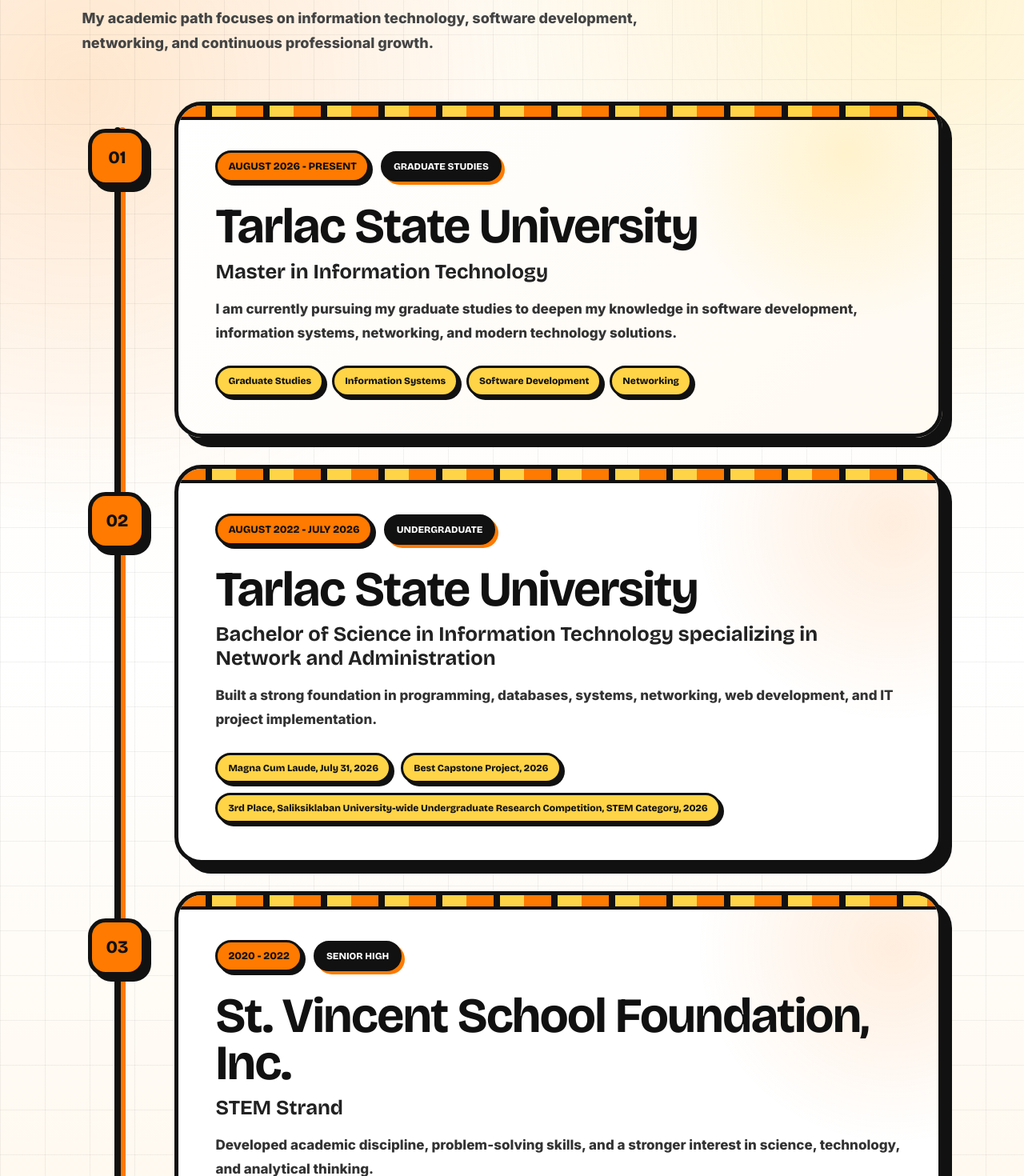
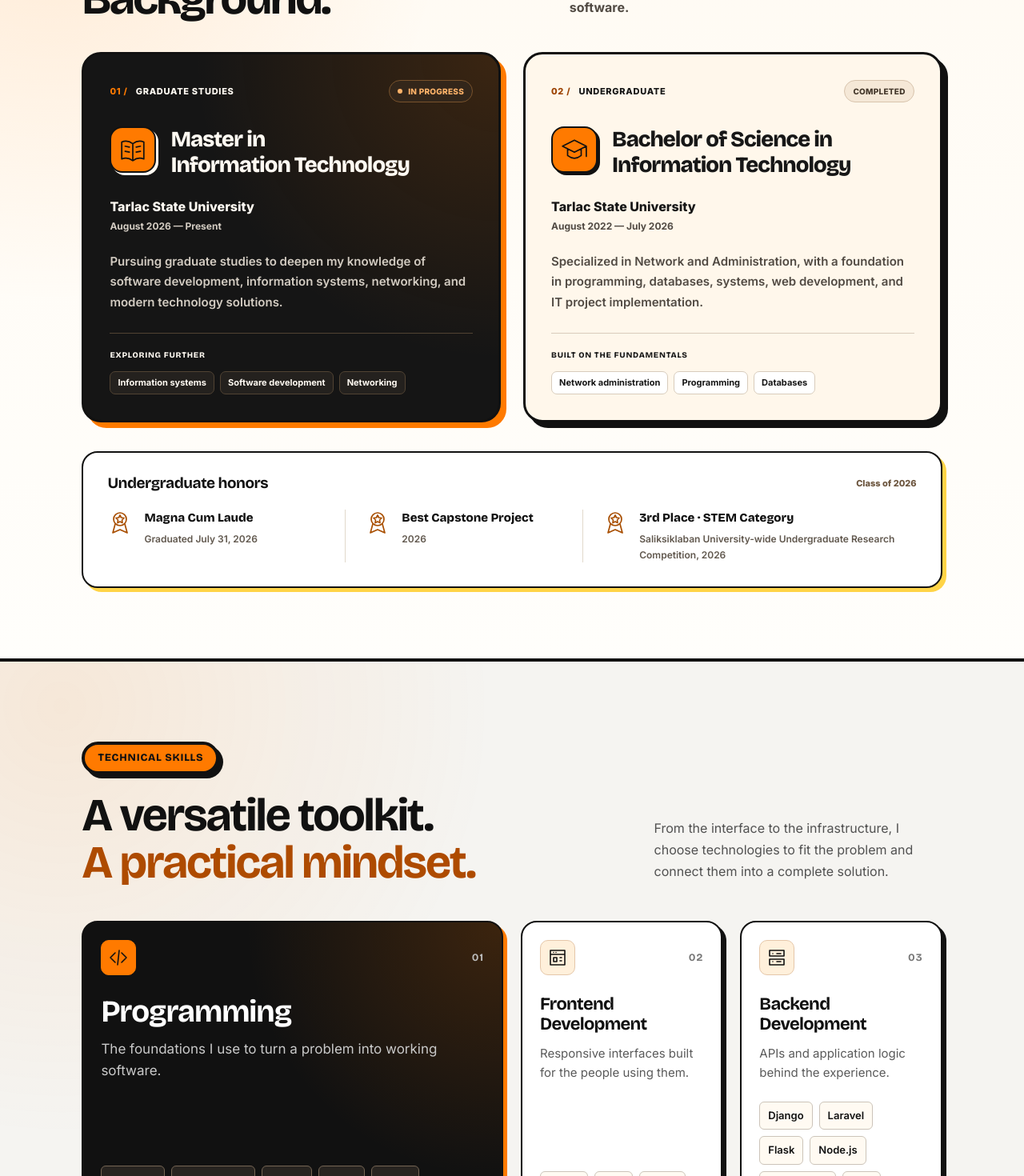
Before and after one commit to vrash12/frontend, a React (Vite) app: page /about in a window 1280 px wide. Shown: the part 2640-4110 px from the top of the page at 80% size. Built offline with nearby package versions, Linux system fonts and the light colour scheme; no server answers.

Commit message:
Redesign university education and remove SHS and leadership sections

```diff
--- a/src/lib/pageMotion.ts
+++ b/src/lib/pageMotion.ts
@@ -1,8 +1,8 @@
 const revealSelector = [
   ".mission-card", ".flagship-card", ".home-blog-card",
   ".about-summary-card", ".about-summary-approach", ".about-summary-tool-note",
-  ".education-card", ".about-skill-card", ".about-skills-workflow",
-  ".about-experience-card", ".refined-leadership-card",
+  ".education-card", ".education-honors", ".about-skill-card", ".about-skills-workflow",
+  ".about-experience-card",
   ".project-card", ".project-detail-story-card", ".project-detail-tech-card",
   ".project-case-study-section", ".project-detail-gallery-item",
   ".adventure-gallery-item",
--- a/src/pages/About.tsx
+++ b/src/pages/About.tsx
@@ -76,9 +76,18 @@
 ];
 
 const achievements = [
-  "Magna Cum Laude, July 31, 2026",
-  "Best Capstone Project, 2026",
-  "3rd Place, Saliksiklaban University-wide Undergraduate Research Competition, STEM Category, 2026",
+  {
+    title: "Magna Cum Laude",
+    detail: "Graduated July 31, 2026",
+  },
+  {
+    title: "Best Capstone Project",
+    detail: "2026",
+  },
+  {
+    title: "3rd Place · STEM Category",
+    detail: "Saliksiklaban University-wide Undergraduate Research Competition, 2026",
+  },
 ];
 
 const workingPrinciples = [
@@ -443,125 +452,110 @@
         </div>
       </section>
 
-      <section className="about-education-section enhanced-education-section">
-        <div className="about-section-heading education-heading-enhanced">
+      <section
+        className="about-education-section"
+        aria-labelledby="about-education-title"
+      >
+        <div className="education-inner">
+          <div className="education-heading">
+            <div>
               <p className="section-kicker">Education</p>
-
-          <h2>Academic Background</h2>
-
+              <h2 id="about-education-title">Academic <span>Background.</span></h2>
+            </div>
             <p>
-            My academic path focuses on information
-            technology, software development, networking, and
-            continuous professional growth.
+              A foundation in information technology. An ongoing
+              commitment to learning, research, and building better software.
             </p>
           </div>
 
-        <div className="education-journey">
-          <article className="education-card education-card-featured">
-            <div className="education-card-marker">
-              <span>01</span>
+          <div className="education-degrees">
+            <article className="education-card education-card-graduate">
+              <div className="education-card-top">
+                <p className="education-level"><span aria-hidden="true">01 /</span> Graduate studies</p>
+                <span className="education-status education-status-current">
+                  <span aria-hidden="true" /> In progress
+                </span>
               </div>
-
-            <div className="education-card-content">
-              <div className="education-card-top">
-                <span className="about-year-pill">
-                  August 2026 - Present
+              <div className="education-degree-heading">
+                <span className="education-degree-icon" aria-hidden="true">
+                  <svg viewBox="0 0 32 32" fill="none" stroke="currentColor" strokeWidth="1.6" strokeLinecap="round" strokeLinejoin="round">
+                    <path d="M3 7c5-2 9-1 13 2 4-3 8-4 13-2v20c-5-2-9-1-13 2-4-3-8-4-13-2V7Zm13 2v20M7 12l5 1m-5 5 5 1m8-6 5-1m-5 7 5-1" />
+                  </svg>
                 </span>
-
-                <strong>Graduate Studies</strong>
+                <h3>Master in <span>Information Technology</span></h3>
               </div>
-
-              <h3>Tarlac State University</h3>
-
-              <h4>Master in Information Technology</h4>
-
-              <p>
-                I am currently pursuing my graduate studies
-                to deepen my knowledge in software
-                development, information systems, networking,
-                and modern technology solutions.
+              <div className="education-institution">
+                <strong>Tarlac State University</strong>
+                <p><time dateTime="2026-08">August 2026</time> — Present</p>
+              </div>
+              <p className="education-description">
+                Pursuing graduate studies to deepen my knowledge of software
+                development, information systems, networking, and modern
+                technology solutions.
               </p>
-
-              <div className="education-focus-grid">
-                <span>Graduate Studies</span>
-                <span>Information Systems</span>
-                <span>Software Development</span>
-                <span>Networking</span>
-              </div>
+              <div className="education-focus">
+                <h4>Exploring further</h4>
+                <ul className="education-tags" aria-label="Graduate study focus areas">
+                  <li>Information systems</li>
+                  <li>Software development</li>
+                  <li>Networking</li>
+                </ul>
               </div>
             </article>
 
-          <article className="education-card">
-            <div className="education-card-marker">
-              <span>02</span>
+            <article className="education-card education-card-undergraduate">
+              <div className="education-card-top">
+                <p className="education-level"><span aria-hidden="true">02 /</span> Undergraduate</p>
+                <span className="education-status">Completed</span>
+              </div>
+              <div className="education-degree-heading">
+                <span className="education-degree-icon" aria-hidden="true">
+                  <svg viewBox="0 0 32 32" fill="none" stroke="currentColor" strokeWidth="1.6" strokeLinecap="round" strokeLinejoin="round">
+                    <path d="m2 12 14-7 14 7-14 7L2 12Zm6 3v8c5 4 11 4 16 0v-8m6-3v12" />
+                  </svg>
+                </span>
+                <h3>Bachelor of Science in <span>Information Technology</span></h3>
+              </div>
+              <div className="education-institution">
+                <strong>Tarlac State University</strong>
+                <p><time dateTime="2022-08">August 2022</time> — <time dateTime="2026-07">July 2026</time></p>
+              </div>
+              <p className="education-description">
+                Specialized in Network and Administration, with a foundation in
+                programming, databases, systems, web development, and IT
+                project implementation.
+              </p>
+              <div className="education-focus">
+                <h4>Built on the fundamentals</h4>
+                <ul className="education-tags" aria-label="Undergraduate study focus areas">
+                  <li>Network administration</li>
+                  <li>Programming</li>
+                  <li>Databases</li>
+                </ul>
+              </div>
+            </article>
           </div>
 
-            <div className="education-card-content">
-              <div className="education-card-top">
-                <span className="about-year-pill">
-                  August 2022 - July 2026
-                </span>
-
-                <strong>Undergraduate</strong>
+          <aside className="education-honors" aria-labelledby="education-honors-title">
+            <div className="education-honors-heading">
+              <h3 id="education-honors-title">Undergraduate honors</h3>
+              <span>Class of 2026</span>
             </div>
-
-              <h3>Tarlac State University</h3>
-
-              <h4>
-                Bachelor of Science in Information Technology
-                specializing in Network and Administration
-              </h4>
-
-              <p>
-                Built a strong foundation in programming,
-                databases, systems, networking, web
-                development, and IT project implementation.
-              </p>
-
-              <div className="about-achievement-list education-achievement-list">
+            <ul className="education-honors-list">
               {achievements.map((achievement) => (
-                  <span key={achievement}>
-                    {achievement}
-                  </span>
+                <li key={achievement.title}>
+                  <svg viewBox="0 0 32 32" fill="none" stroke="currentColor" strokeWidth="1.7" strokeLinecap="round" strokeLinejoin="round" aria-hidden="true">
+                    <circle cx="16" cy="12" r="8" />
+                    <path d="m10 18-3 11 9-4 9 4-3-11m-6-11 1.5 3 3.5.5-2.5 2.5.5 3.5-3-1.5-3 1.5.5-3.5-2.5-2.5 3.5-.5L16 7Z" />
+                  </svg>
+                  <div>
+                    <h4>{achievement.title}</h4>
+                    <p>{achievement.detail}</p>
+                  </div>
+                </li>
               ))}
-              </div>
-            </div>
-          </article>
-
-          <article className="education-card">
-            <div className="education-card-marker">
-              <span>03</span>
-            </div>
-
-            <div className="education-card-content">
-              <div className="education-card-top">
-                <span className="about-year-pill">
-                  2020 - 2022
-                </span>
-
-                <strong>Senior High</strong>
-              </div>
-
-              <h3>
-                St. Vincent School Foundation, Inc.
-              </h3>
-
-              <h4>STEM Strand</h4>
-
-              <p>
-                Developed academic discipline,
-                problem-solving skills, and a stronger
-                interest in science, technology, and
-                analytical thinking.
-              </p>
-
-              <div className="education-focus-grid">
-                <span>STEM</span>
-                <span>Research</span>
-                <span>Problem Solving</span>
-              </div>
-            </div>
-          </article>
+            </ul>
+          </aside>
         </div>
       </section>
 
@@ -783,34 +777,6 @@
         </div>
       </section>
 
-      <section className="about-leadership-section">
-        <div className="about-leadership-card refined-leadership-card">
-          <div className="about-leadership-copy">
-            <p className="section-kicker">
-              Leadership
-            </p>
-
-            <h2>
-              Serving through mentorship and community.
-            </h2>
-          </div>
-
-          <div className="about-leadership-info">
-            <h3>Youth Leader — Deep & Wide PH</h3>
-
-            <p>
-              I mentor and guide youth members through
-              faith-based activities and group discussions,
-              helping develop my communication, teaching, and
-              leadership skills.
-            </p>
-
-            <span className="about-year-pill">
-              2024 - Present
-            </span>
-          </div>
-        </div>
-      </section>
     </main>
   );
 }
--- a/src/styles/microinteractions.css
+++ b/src/styles/microinteractions.css
@@ -134,7 +134,7 @@
   :is(.about-skill-card, .about-experience-card, .about-summary-card,
     .about-skills-workflow, .about-summary-tool-note, .flagship-card,
     .project-detail-story-card, .project-detail-tech-card,
-    .refined-leadership-card, .home-blog-card, .project-card) {
+    .education-card, .education-honors, .home-blog-card, .project-card) {
     transition: transform var(--motion-normal) var(--motion-ease),
       box-shadow var(--motion-normal) var(--motion-ease),
       border-color var(--motion-normal) ease;
@@ -142,14 +142,15 @@
 
   :is(.about-skill-card-top svg, .about-experience-role-title svg,
     .about-summary-spark, .about-summary-step, .brand-logo-icon,
-    .about-experience-project-link > span, .flagship-case-link > span) {
+    .about-experience-project-link > span, .flagship-case-link > span,
+    .education-degree-icon svg) {
     transition: transform var(--motion-normal) var(--motion-ease),
       background-color var(--motion-normal) ease,
       box-shadow var(--motion-normal) ease;
   }
 
   :is(.about-skill-tags li, .about-experience-tags li,
-    .about-summary-domains li) {
+    .about-summary-domains li, .education-tags li) {
     transition: border-color var(--motion-fast) ease,
       background-color var(--motion-fast) ease;
   }
@@ -189,6 +190,8 @@
     .about-summary-card:hover,
     .about-skills-workflow:hover,
     .about-summary-tool-note:hover,
+    .education-card:hover,
+    .education-honors:hover,
     .project-detail-story-card:hover,
     .project-detail-tech-card:hover {
       transform: translate(-3px, -3px);
@@ -196,7 +199,8 @@
     }
 
     .about-skill-card:hover .about-skill-card-top svg,
-    .about-experience-card:hover .about-experience-role-title svg {
+    .about-experience-card:hover .about-experience-role-title svg,
+    .education-card:hover .education-degree-icon svg {
       transform: rotate(-7deg);
     }
 
@@ -216,7 +220,8 @@
 
     .about-skill-tags li:hover,
     .about-experience-tags li:hover,
-    .about-summary-domains li:hover {
+    .about-summary-domains li:hover,
+    .education-tags li:hover {
       border-color: var(--orange);
     }
   }
```
Also changed, not shown: src/index.css. Lines whose indentation alone changed are shown as unchanged.
